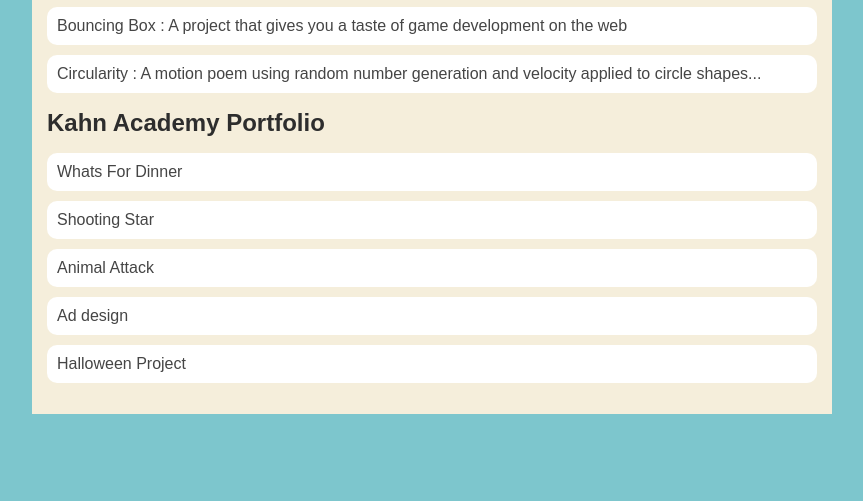
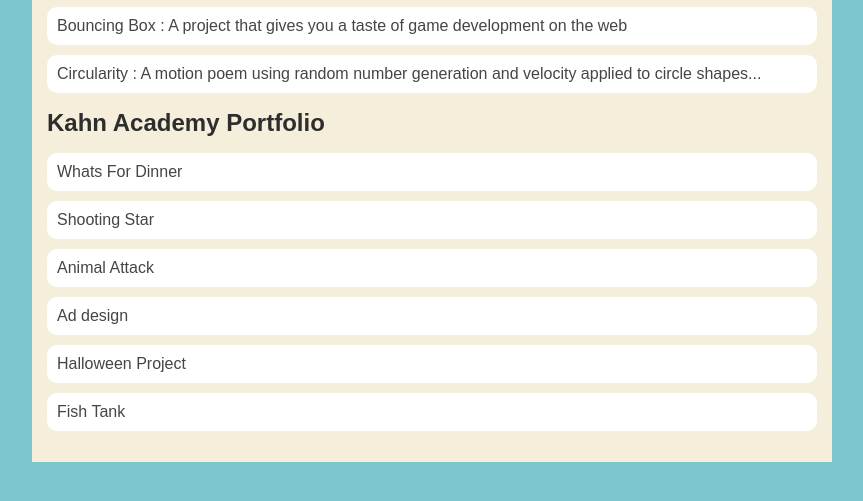
Before and after one commit to EvanMurillo/EvanMurillo.github.io, a plain HTML site: page portfolio.html in a window 1280 px wide. Shown: the part 197-698 px from the top of the page, without its empty margins (208-1071 px from the left). Drawn offline with Linux system fonts and the light colour scheme.

Commit message:
add Fish Tank

```diff
--- a/portfolio.html
+++ b/portfolio.html
@@ -34,6 +34,7 @@
                     <li><a href="https://www.khanacademy.org/computer-programming/spin-off-of-project-animal-attack/5994824437514240"  > Animal Attack</a></li>
                     <li><a href="https://www.khanacademy.org/computer-programming/spin-off-of-project-ad-design/6424729258213376"  >Ad design</a></li>
                     <li><a href="https://www.khanacademy.org/computer-programming/halloween-project/6029077512634368"  >Halloween Project</a></li>
+                    <li><a href="https://www.khanacademy.org/computer-programming/spin-off-of-project-fish-tank/6060238340800512"  >Fish Tank</a></li>
                 </ul>
             </div>
       </main>
```
